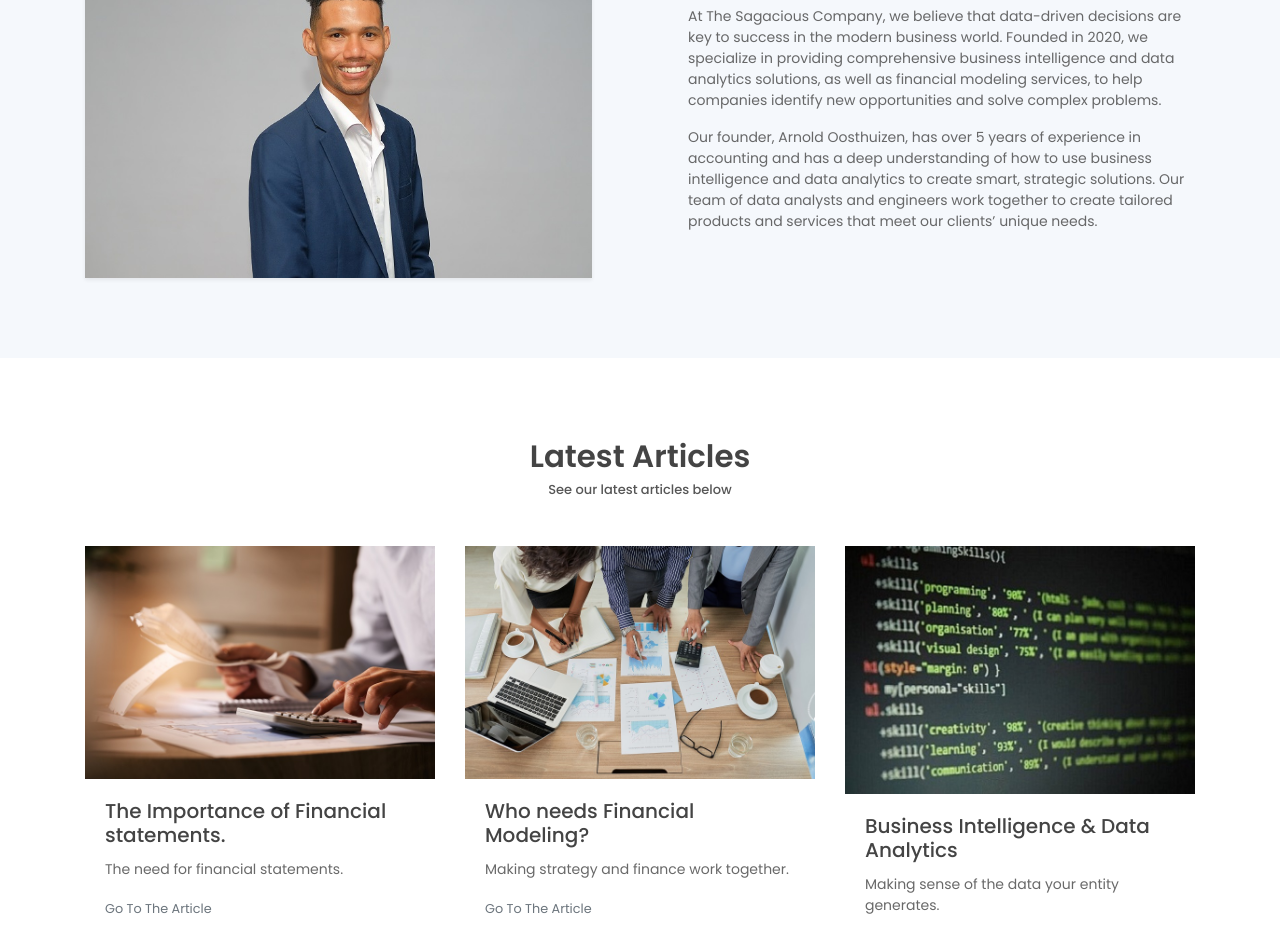
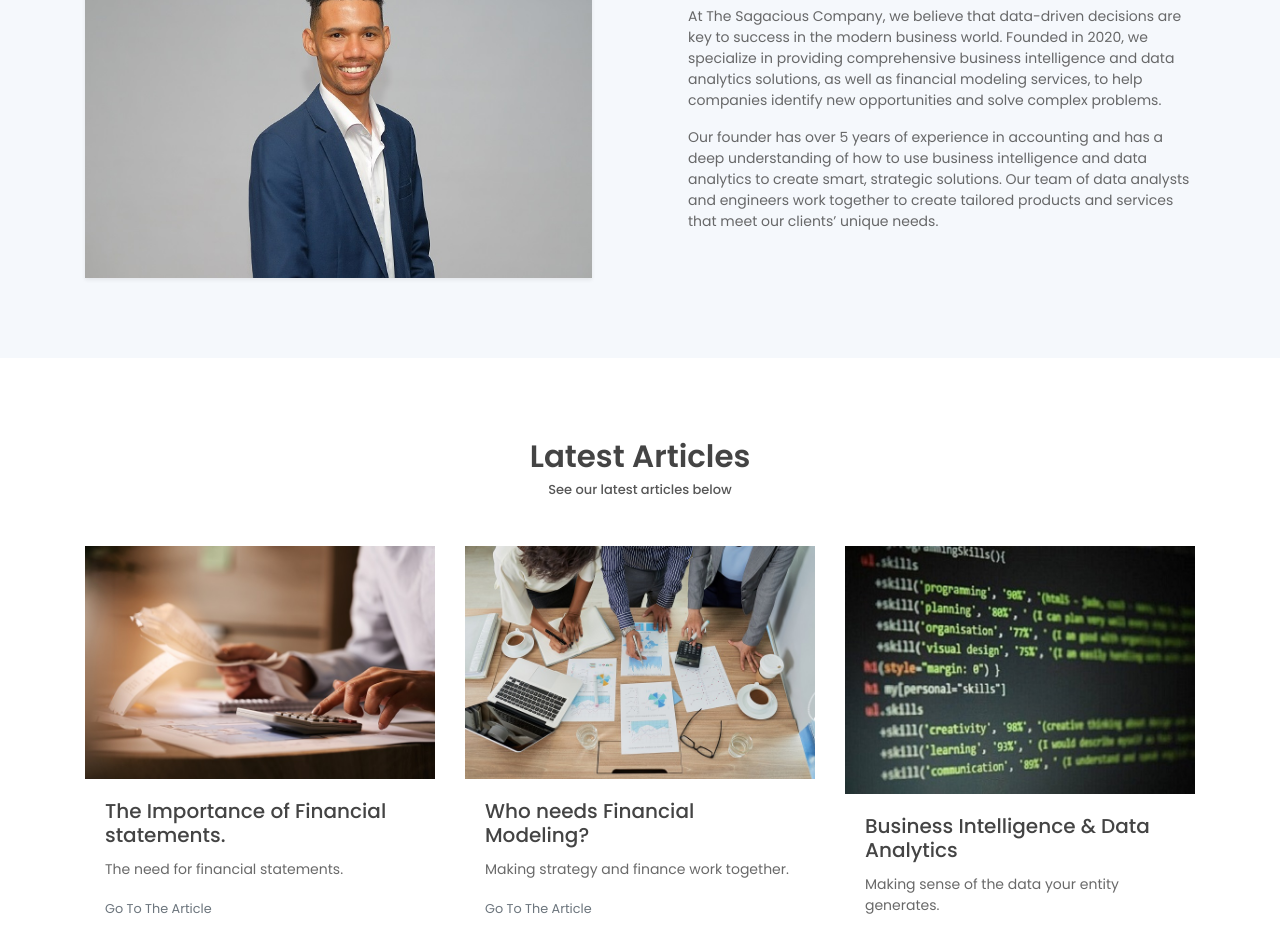
Before and after one commit to TheSagaciousCo/TheSagaciosCo, a website: page index.html in a window 1280 px wide. Shown: the part 1500-2427 px from the top of the page. Drawn offline with Linux system fonts and the light colour scheme.

Commit message:
Update index.html

```diff
--- a/index.html
+++ b/index.html
@@ -139,7 +139,7 @@
                         <div class="col-12 mt-4">
                             <p>At The Sagacious Company, we believe that data-driven decisions are key to success in the modern business world. Founded in 2020, we specialize in providing comprehensive business intelligence and data analytics solutions, as well as financial modeling services, to help companies identify new opportunities and solve complex problems.</p>
                             <p></p>
-                            <p>Our founder, Arnold Oosthuizen, has over 5 years of experience in accounting and has a deep understanding of how to use business intelligence and data analytics to create smart, strategic solutions. Our team of data analysts and engineers work together to create tailored products and services that meet our clients’ unique needs.</p>
+                            <p>Our founder has over 5 years of experience in accounting and has a deep understanding of how to use business intelligence and data analytics to create smart, strategic solutions. Our team of data analysts and engineers work together to create tailored products and services that meet our clients’ unique needs.</p>
                         </div>
                     </div>
                 </div>
```
